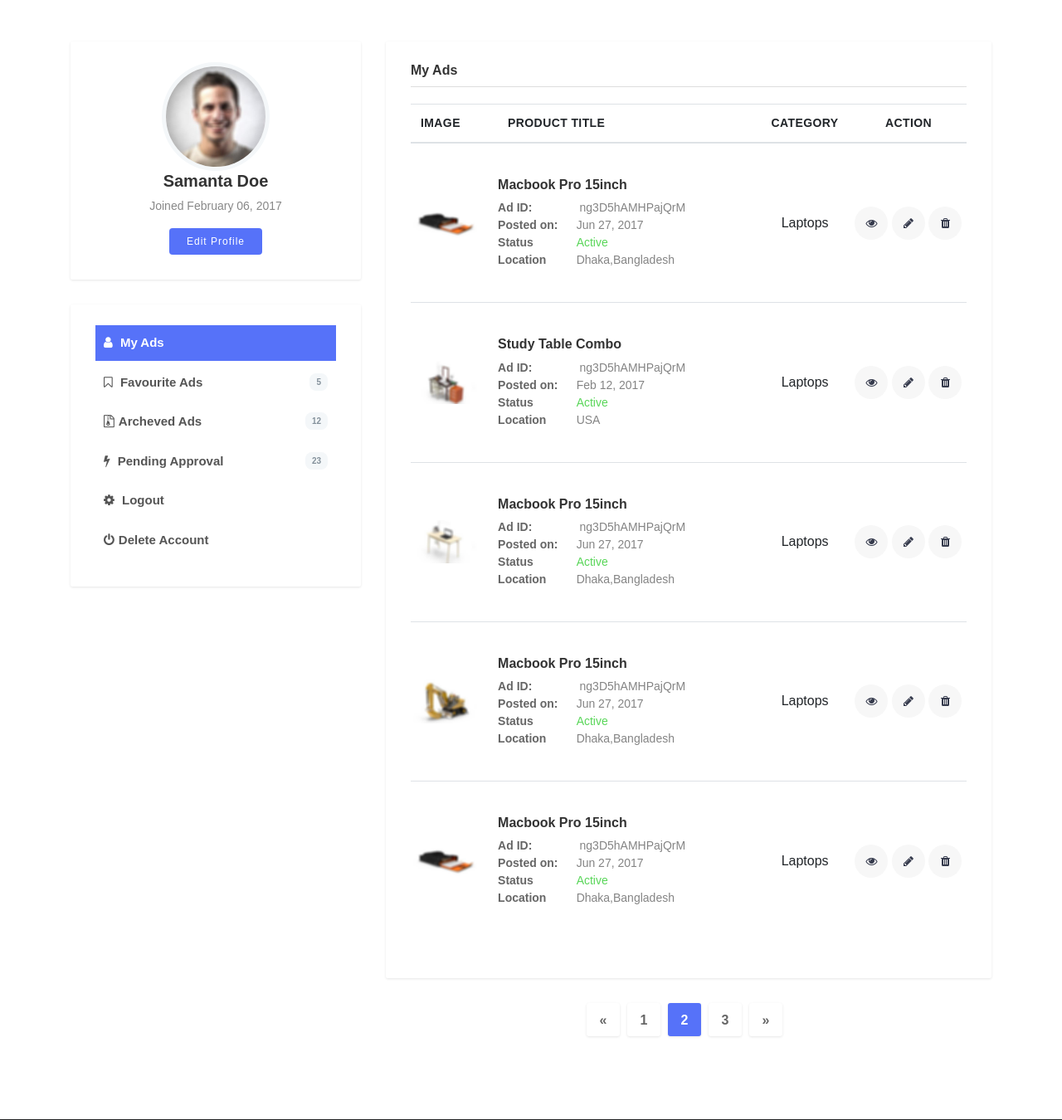
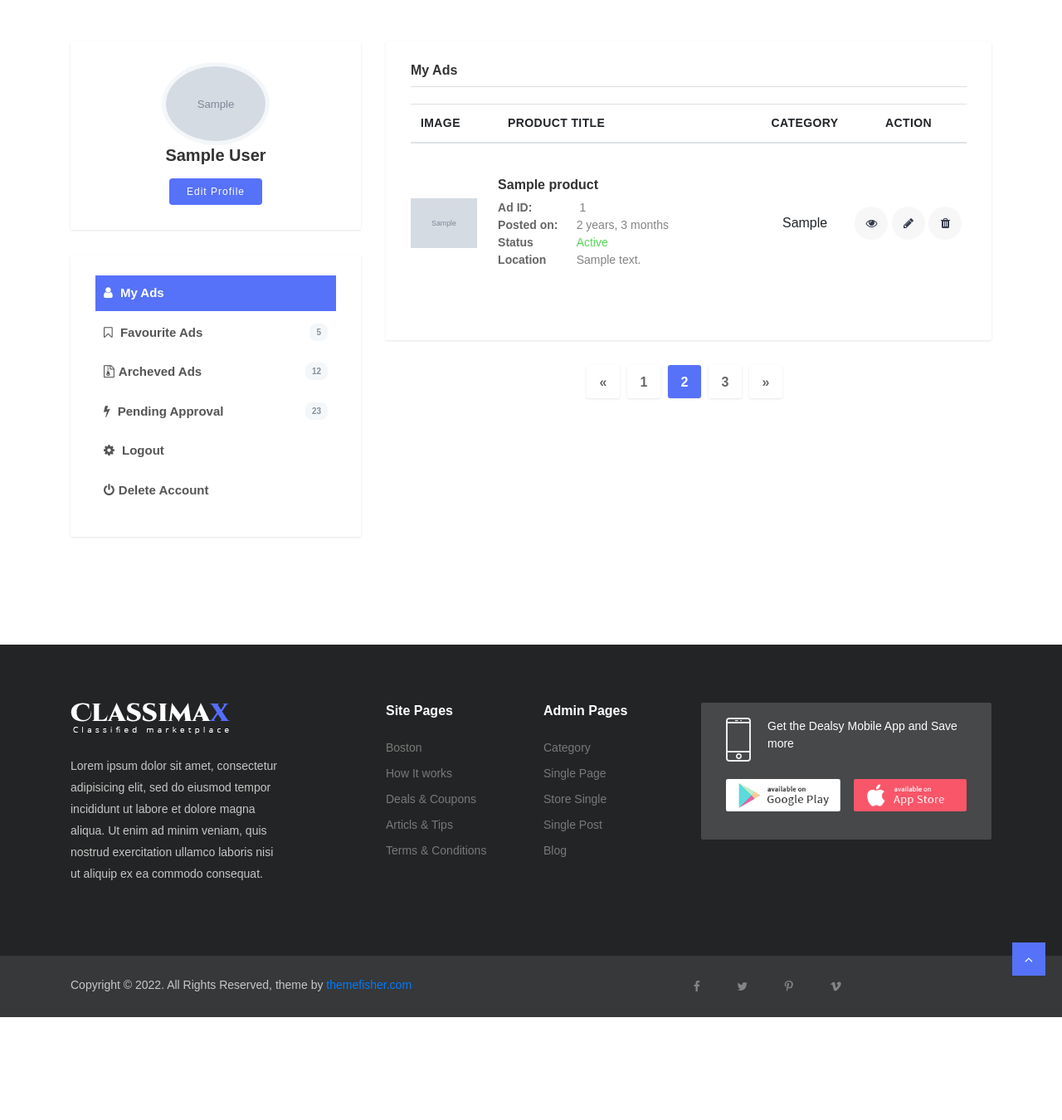
Before and after one commit to umidjon03/SellWell, a Django app: page /user/my-profile/ in a window 1280 px wide. Shown: the part 88-1438 px from the top of the page at 83% size. After the commit the page ends 1314 px from the top, so only its background shows below. Run offline with Django 4.2, Linux system fonts and the light colour scheme; a user stored in the database is signed in; tables that the repository leaves empty hold one stand-in row (values such as "Sample post"); grey boxes marked "Sample" are stand-in pictures; some libraries are stand-ins or nearby versions; some web fonts are replaced.

Commit message:
SOme changes

```diff
--- a/products/models.py
+++ b/products/models.py
@@ -30,6 +30,9 @@
     contact_number = models.IntegerField()
     email          = models.EmailField()
     address        = models.TextField()
+    # status         = models.BooleanField(default=True )
+
+    created = models.DateTimeField(auto_now_add=True)
 
     def __str__(self):
         return self.title
--- a/user/templates/user/my-profile.html
+++ b/user/templates/user/my-profile.html
@@ -15,11 +15,11 @@
 					<div class="widget user-dashboard-profile">
 						<!-- User Image -->
 						<div class="profile-thumb">
-							<img src="images/user/user-thumb.jpg" alt="" class="rounded-circle">
+							<img src="{{ user.avatar.url }}" alt="" class="rounded-circle">
 						</div>
 						<!-- User Name -->
-						<h5 class="text-center">Samanta Doe</h5>
-						<p>Joined February 06, 2017</p>
+						<h5 class="text-center">{{user.first_name}} {{user.last_name}}</h5>
+						<p>{{user.created | timesince}}</p>
 						<a href="user-profile.html" class="btn btn-main-sm">Edit Profile</a>
 					</div>
 					<!-- Dashboard Links -->
@@ -37,7 +37,7 @@
 								<a href="dashboard-pending-ads.html"><i class="fa fa-bolt"></i> Pending Approval<span>23</span></a>
 							</li>
 							<li>
-								<a href=""><i class="fa fa-cog"></i> Logout</a>
+								<a href="{% url 'logout' %}"><i class="fa fa-cog"></i> Logout</a>
 							</li>
 							<li>
 								<a href="" data-toggle="modal" data-target="#deleteaccount"><i class="fa fa-power-off"></i>Delete Account</a>
@@ -89,17 +89,18 @@
 							</tr>
 						</thead>
 						<tbody>
+							{% for ad in products %}
 							<tr>
 								<td class="product-thumb">
-									<img width="80px" height="auto" src="images/products/products-1.jpg" alt="image description"></td>
+									{% if ad.image %}<img width="80px" height="auto" src="{{ad.image.url}}" alt="image description"></td>{% endif %}
 								<td class="product-details">
-									<h3 class="title">Macbook Pro 15inch</h3>
-									<span class="add-id"><strong>Ad ID:</strong> ng3D5hAMHPajQrM</span>
-									<span><strong>Posted on: </strong><time>Jun 27, 2017</time> </span>
+									<h3 class="title">{{ad.title}}</h3>
+									<span class="add-id"><strong>Ad ID:</strong> {{ad.id}}</span>
+									<span><strong>Posted on: </strong><time>{{ad.created | timesince}}</time> </span>
 									<span class="status active"><strong>Status</strong>Active</span>
-									<span class="location"><strong>Location</strong>Dhaka,Bangladesh</span>
+									<span class="location"><strong>Location</strong>{{ad.address}}</span>
 								</td>
-								<td class="product-category"><span class="categories">Laptops</span></td>
+								<td class="product-category"><span class="categories">{{ad.category}}</span></td>
 								<td class="action" data-title="Action">
 									<div class="">
 										<ul class="list-inline justify-content-center">
@@ -122,142 +123,7 @@
 									</div>
 								</td>
 							</tr>
-							<tr>
-
-								<td class="product-thumb">
-									<img width="80px" height="auto" src="images/products/products-2.jpg" alt="image description"></td>
-								<td class="product-details">
-									<h3 class="title">Study Table Combo</h3>
-									<span class="add-id"><strong>Ad ID:</strong> ng3D5hAMHPajQrM</span>
-									<span><strong>Posted on: </strong><time>Feb 12, 2017</time> </span>
-									<span class="status active"><strong>Status</strong>Active</span>
-									<span class="location"><strong>Location</strong>USA</span>
-								</td>
-								<td class="product-category"><span class="categories">Laptops</span></td>
-								<td class="action" data-title="Action">
-									<div class="">
-										<ul class="list-inline justify-content-center">
-											<li class="list-inline-item">
-												<a data-toggle="tooltip" data-placement="top" title="View" class="view" href="category.html">
-													<i class="fa fa-eye"></i>
-												</a>
-											</li>
-											<li class="list-inline-item">
-												<a data-toggle="tooltip" data-placement="top" title="Edit" class="edit" href="">
-													<i class="fa fa-pencil"></i>
-												</a>
-											</li>
-											<li class="list-inline-item">
-												<a data-toggle="tooltip" data-placement="top" title="Delete" class="delete" href="">
-													<i class="fa fa-trash"></i>
-												</a>
-											</li>
-										</ul>
-									</div>
-								</td>
-							</tr>
-							<tr>
-
-								<td class="product-thumb">
-									<img width="80px" height="auto" src="images/products/products-3.jpg" alt="image description"></td>
-								<td class="product-details">
-									<h3 class="title">Macbook Pro 15inch</h3>
-									<span class="add-id"><strong>Ad ID:</strong> ng3D5hAMHPajQrM</span>
-									<span><strong>Posted on: </strong><time>Jun 27, 2017</time> </span>
-									<span class="status active"><strong>Status</strong>Active</span>
-									<span class="location"><strong>Location</strong>Dhaka,Bangladesh</span>
-								</td>
-								<td class="product-category"><span class="categories">Laptops</span></td>
-								<td class="action" data-title="Action">
-									<div class="">
-										<ul class="list-inline justify-content-center">
-											<li class="list-inline-item">
-												<a data-toggle="tooltip" data-placement="top" title="View" class="view" href="category.html">
-													<i class="fa fa-eye"></i>
-												</a>
-											</li>
-											<li class="list-inline-item">
-												<a data-toggle="tooltip" data-placement="top" title="Edit" class="edit" href="">
-													<i class="fa fa-pencil"></i>
-												</a>
-											</li>
-											<li class="list-inline-item">
-												<a data-toggle="tooltip" data-placement="top" title="Delete" class="delete" href="">
-													<i class="fa fa-trash"></i>
-												</a>
-											</li>
-										</ul>
-									</div>
-								</td>
-							</tr>
-							<tr>
-
-								<td class="product-thumb">
-									<img width="80px" height="auto" src="images/products/products-4.jpg" alt="image description"></td>
-								<td class="product-details">
-									<h3 class="title">Macbook Pro 15inch</h3>
-									<span class="add-id"><strong>Ad ID:</strong> ng3D5hAMHPajQrM</span>
-									<span><strong>Posted on: </strong><time>Jun 27, 2017</time> </span>
-									<span class="status active"><strong>Status</strong>Active</span>
-									<span class="location"><strong>Location</strong>Dhaka,Bangladesh</span>
-								</td>
-								<td class="product-category"><span class="categories">Laptops</span></td>
-								<td class="action" data-title="Action">
-									<div class="">
-										<ul class="list-inline justify-content-center">
-											<li class="list-inline-item">
-												<a data-toggle="tooltip" data-placement="top" title="View" class="view" href="category.html">
-													<i class="fa fa-eye"></i>
-												</a>
-											</li>
-											<li class="list-inline-item">
-												<a data-toggle="tooltip" data-placement="top" title="Edit" class="edit" href="">
-													<i class="fa fa-pencil"></i>
-												</a>
-											</li>
-											<li class="list-inline-item">
-												<a data-toggle="tooltip" data-placement="top" title="Delete" class="delete" href="">
-													<i class="fa fa-trash"></i>
-												</a>
-											</li>
-										</ul>
-									</div>
-								</td>
-							</tr>
-							<tr>
-
-								<td class="product-thumb">
-									<img width="80px" height="auto" src="images/products/products-1.jpg" alt="image description"></td>
-								<td class="product-details">
-									<h3 class="title">Macbook Pro 15inch</h3>
-									<span class="add-id"><strong>Ad ID:</strong> ng3D5hAMHPajQrM</span>
-									<span><strong>Posted on: </strong><time>Jun 27, 2017</time> </span>
-									<span class="status active"><strong>Status</strong>Active</span>
-									<span class="location"><strong>Location</strong>Dhaka,Bangladesh</span>
-								</td>
-								<td class="product-category"><span class="categories">Laptops</span></td>
-								<td class="action" data-title="Action">
-									<div class="">
-										<ul class="list-inline justify-content-center">
-											<li class="list-inline-item">
-												<a data-toggle="tooltip" data-placement="top" title="View" class="view" href="category.html">
-													<i class="fa fa-eye"></i>
-												</a>
-											</li>
-											<li class="list-inline-item">
-												<a data-toggle="tooltip" data-placement="top" title="Edit" class="edit" href="">
-													<i class="fa fa-pencil"></i>
-												</a>
-											</li>
-											<li class="list-inline-item">
-												<a data-toggle="tooltip" data-placement="top" title="Delete" class="delete" href="">
-													<i class="fa fa-trash"></i>
-												</a>
-											</li>
-										</ul>
-									</div>
-								</td>
-							</tr>
+							{% endfor %}
 						</tbody>
 					</table>
 
--- a/user/views.py
+++ b/user/views.py
@@ -5,6 +5,7 @@
 from .models import User
 from .forms import MyUserCreationForm, UserForm
 from django.utils.translation import gettext as _
+from products.models import Product
 
 # Create your views here.
 def signupUser(request):
@@ -69,8 +70,9 @@
 
 @login_required(login_url='login')
 def myProfile(request):
+    products = Product.objects.all()
     user = request.user
-    return render(request, 'user/my-profile.html')
+    return render(request, 'user/my-profile.html', {'user': user, 'products': products})
 
 
 def logoutUser(request):
```
